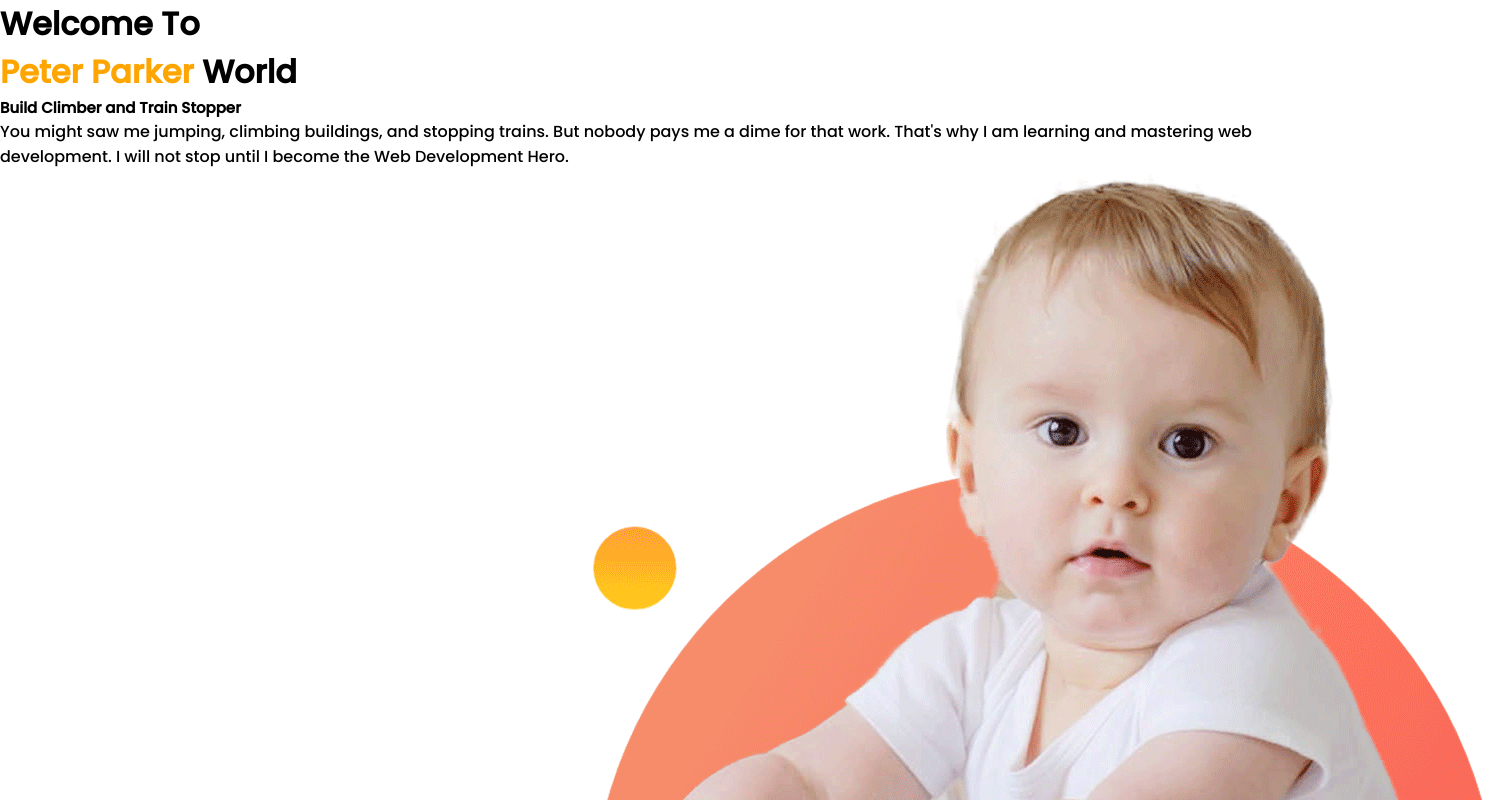
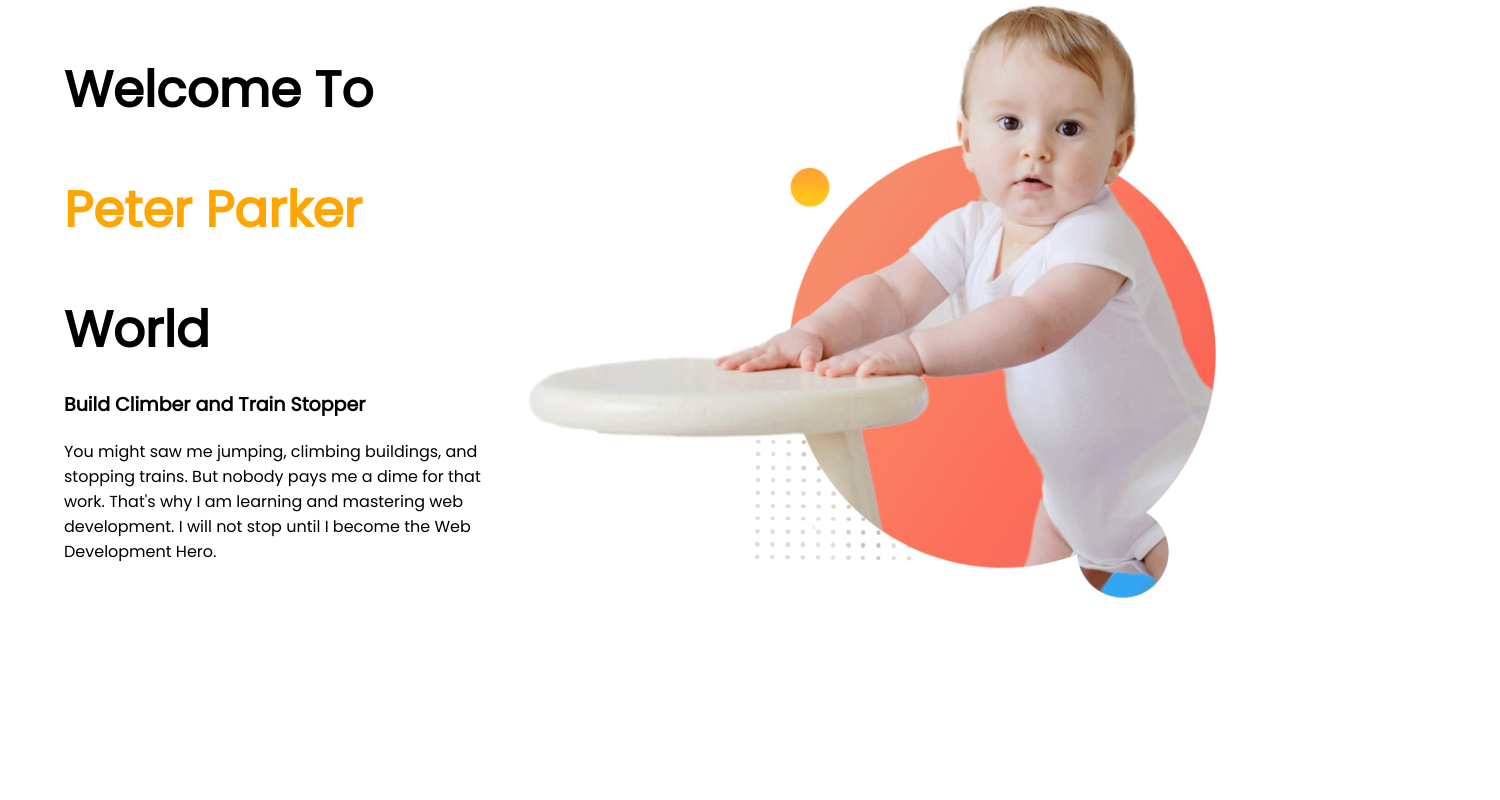
Before and after one commit to bkuddin/developer-portfolio, a plain HTML site: page index.html in a window 1280 px wide. Shown: the top 800 px of the page, 1500 px wide, since content can reach past the window. Drawn offline with Linux system fonts and the light colour scheme.

Commit message:
made two classes 1. half-width-1 2. halft-width-2

```diff
--- a/css/style.css
+++ b/css/style.css
@@ -12,7 +12,32 @@ body {
   color: orange;
 }
 
+h1 {
+  font-size: 50px;
+  margin-top: 30px;
+  font-weight: 700;
+  line-height: 120px;
+}
+
 h2 {
-  font-size: 15px;
-  font-weight: bold;
+  font-size: 19px;
+  font-weight: 700;
+  margin-bottom: 20px;
 }
+
+header {
+  display: flex;
+}
+
+.half-width-1 {
+  width: 40%;
+  padding-left: 5%;
+}
+
+.half-width-2 {
+  width: 60%;
+  padding-right: 5%;
+}
+.half-width-2 img {
+  width: 100%;
+}
--- a/index.html
+++ b/index.html
@@ -9,7 +9,7 @@
     <link rel="preconnect" href="https://fonts.googleapis.com" />
     <link rel="preconnect" href="https://fonts.gstatic.com" crossorigin />
     <link
-      href="https://fonts.googleapis.com/css2?family=Poppins:wght@500&display=swap"
+      href="https://fonts.googleapis.com/css2?family=Poppins&display=swap"
       rel="stylesheet"
     />
 
@@ -17,6 +17,7 @@
   </head>
   <body>
     <header>
+      <div class="half-width-1">
         <h1>
           Welcome To <br />
           <span class="orange">Peter Parker</span> World
@@ -28,8 +29,9 @@
           mastering web development. I will not stop until I become the Web
           Development Hero.
         </p>
+      </div>
 
-      <img src="images/cover.gif" alt="" />
+      <div class="half-width-2"><img src="images/cover.gif" alt="" /></div>
     </header>
   </body>
 </html>
```
Lines whose indentation alone changed are shown as unchanged.
